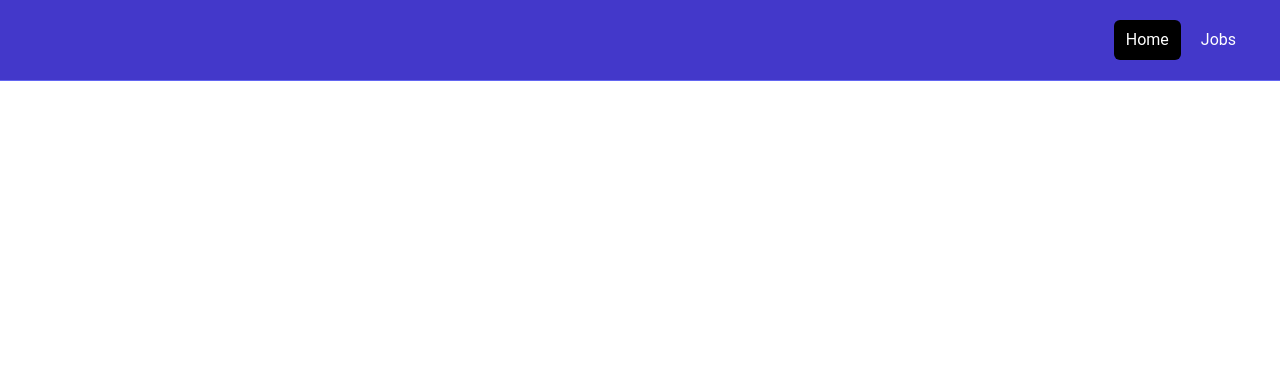
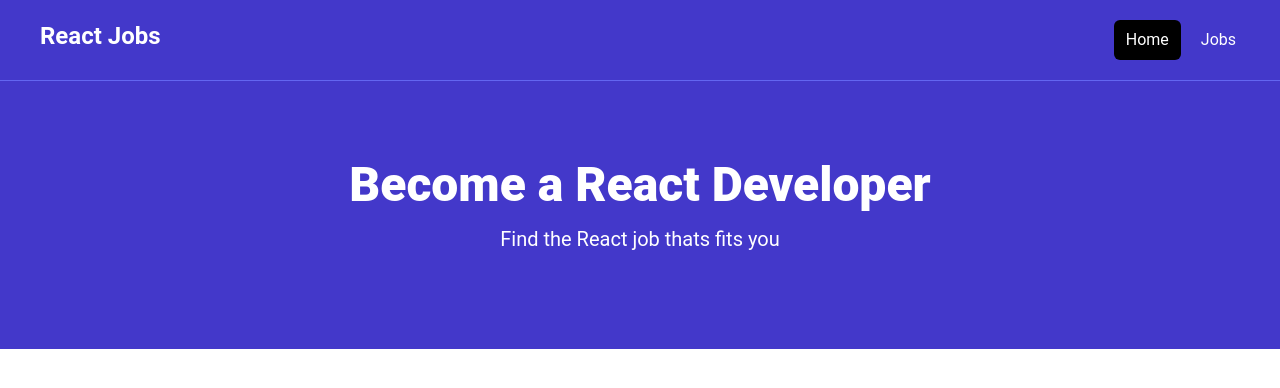
Before and after one commit to joelyles/react-course-02, a React (Vite) app: page / in a window 1280 px wide. Shown: the top 388 px of the page. Built offline with nearby package versions, Linux system fonts and the light colour scheme.

Commit message:
hero section and tailwind

```diff
--- a/src/App.jsx
+++ b/src/App.jsx
@@ -1,9 +1,11 @@
 import Navbar from "./components/Navbar";
+import Hero from "./components/Hero";
 
 const App = () => {
   return (
     <>
       <Navbar />
+      <Hero />
     </>
   )
 }
--- /dev/null
+++ b/src/components/Hero.jsx
@@ -0,0 +1,16 @@
+const Hero = ( {title = "Become a React Developer", subtitle = "Find the React job thats fits you"} ) => {
+  return (
+    <>
+      <section className="bg-indigo-700 py-20 mb-4">
+        <div className="max-w-7xl mx-auto px-4 sm:px-6 lg:px-8 flex flex-col items-center">
+          <div className="text-center">
+            <h1 className="text-4xl font-extrabold text-white sm:text-4xl md:text-5xl">{title}</h1>
+            <p className="my-4 text-xl text-white">{subtitle}</p>
+          </div>
+        </div>
+      </section>
+    </>
+  )
+}
+
+export default Hero
--- a/src/components/Navbar.jsx
+++ b/src/components/Navbar.jsx
@@ -4,6 +4,7 @@
         <div className="mx-auto max-w-7xl px-2 sm:px-6 lg:px-8">
             <div className="flex h-20 items-center justify-between">
                 <div className="flex flex-1 items-center justify-center md:items-stretch md:justify-start">
+                    <span className="hidden md:block text-white text-2xl font-bold ml-2">React Jobs</span>
                     <div className="md:ml-auto">
                         <div className="flex space-x-2">
                             <a href="" className="text-white bg-black hover:bg-gray-900 hover:text-white rounded-md px-3 py-2">Home</a>
@@ -13,7 +14,6 @@
                 </div>
             </div>
         </div>
-
     </nav>
   )
 }
```
